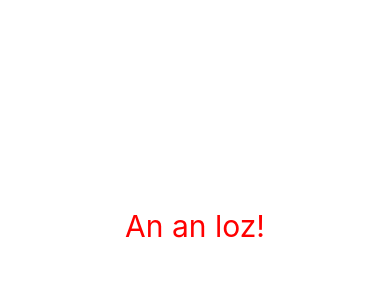
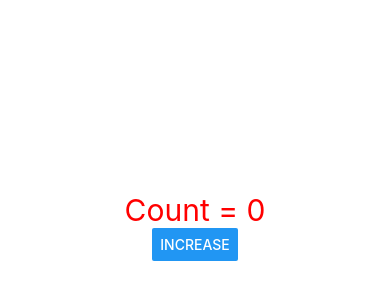
Before and after one commit to vun30/react-native-todo, a React Native app: screen / in a window 390 px wide. Shown: the part 196-496 px from the top of the page. Built offline with nearby package versions, Linux system fonts and the light colour scheme.

Commit message:
usestate

```diff
--- a/App.tsx
+++ b/App.tsx
@@ -1,11 +1,19 @@
 import { StatusBar } from "expo-status-bar";
 import { Button, StyleSheet, Text, View } from "react-native";
-
+import { useState } from "react";
 export default function App() {
+  // const [name, setName] = useState<String>("eric");
+  // const [test, setTest] = useState({
+  //   name:'vu',
+  //   age: 22
+  // })
+  const [count, setCount] = useState<number>(0)
   return (
     <View style={styles.container}>
-      <Text style={{ color: "red", fontSize: 30 }}>An an loz!</Text>
-
+      <Text style={{ color: "red", fontSize: 30 }}>Count = {count}</Text>
+      <View>
+        <Button title="Increase" onPress={() => setCount(count + 1)}/>
+      </View>
       <StatusBar style="auto" />
     </View>
   );
```
